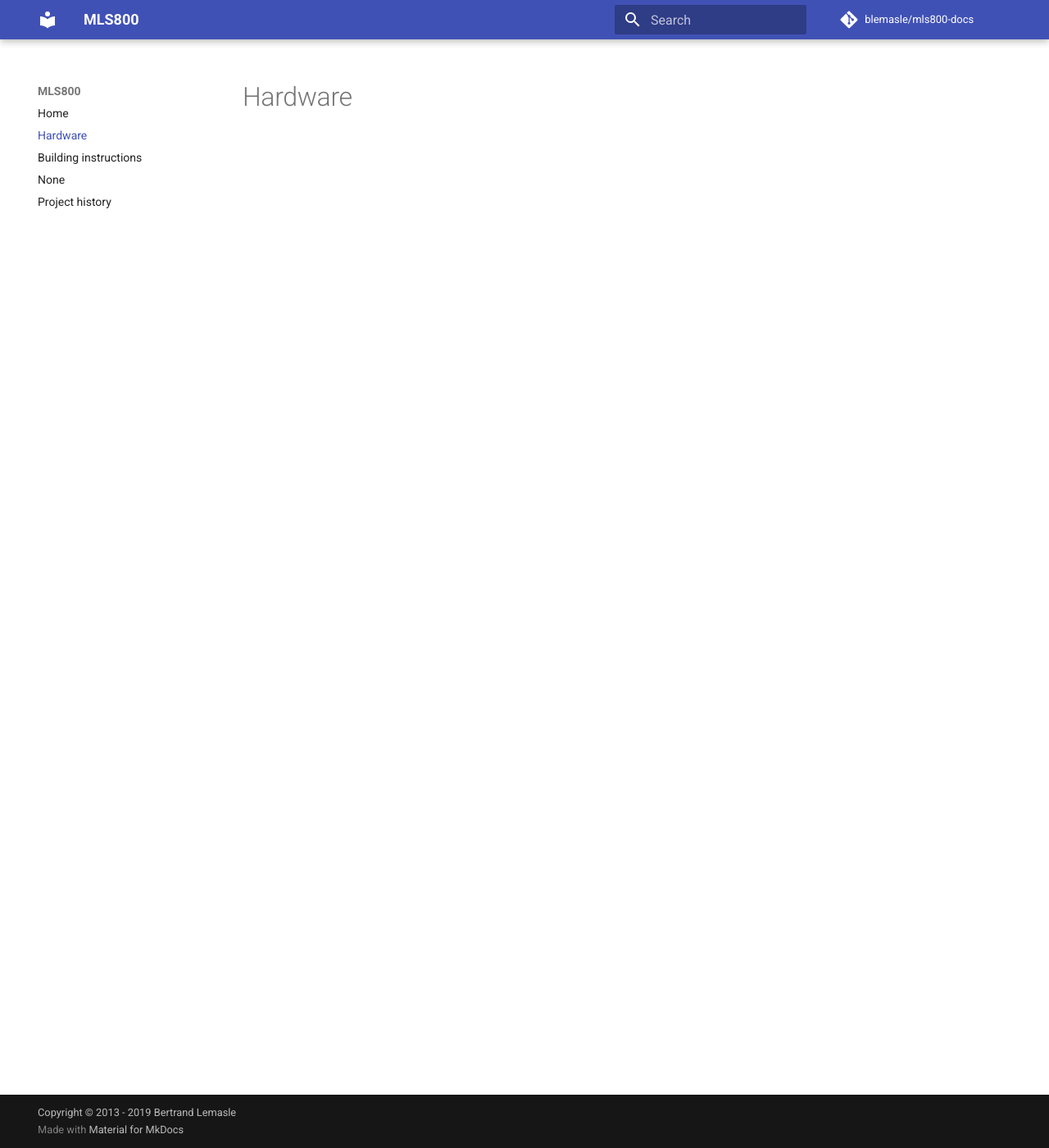
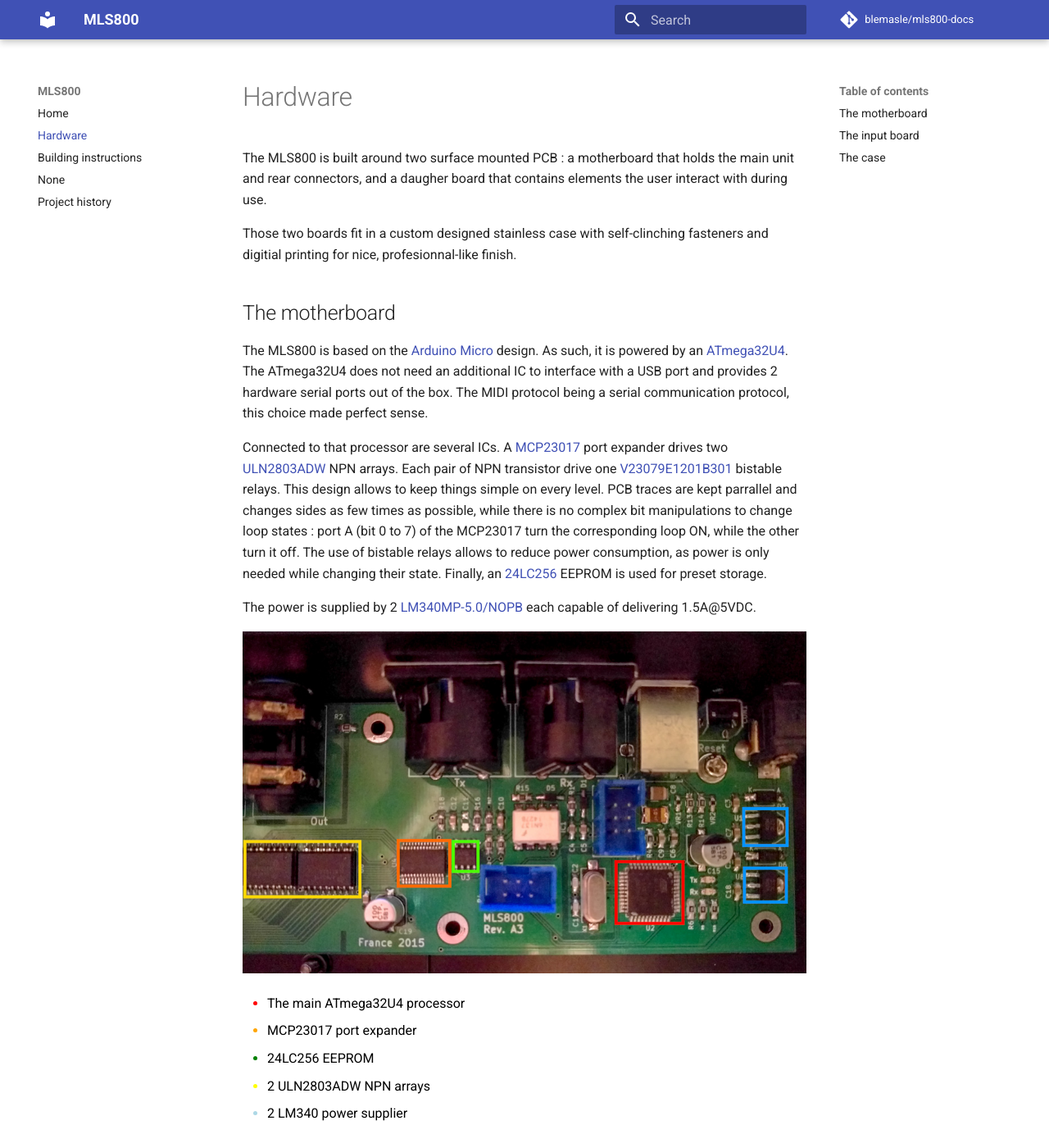
Before and after one commit to blemasle/mls800, an MkDocs documentation site: the page built from docs/hardware.md, in a window 1280 px wide and 1400 px high. Shown: the whole window at 82% size. Built offline with MkDocs 1.6.1 and Material for MkDocs 9.7.7, drawn with Linux system fonts in a browser that asks for light colours; comment, search, counter and statistics services are not loaded; some of the changed text lies outside the part shown.

Commit message:
Filled up hardware.md and added assets

```diff
--- a/docs/hardware.md
+++ b/docs/hardware.md
@@ -1 +1,43 @@
 # Hardware
+
+The MLS800 is built around two surface mounted PCB : a motherboard that holds the main unit and rear connectors, and a daugher board that contains elements the user interact with during use.
+
+Those two boards fit in a custom designed stainless case with self-clinching fasteners and digitial printing for nice, profesionnal-like finish.
+
+## The motherboard
+
+The MLS800 is based on the [Arduino Micro](https://store.arduino.cc/usa/arduino-micro) design. As such, it is powered by an [ATmega32U4](https://www.microchip.com/wwwproducts/en/ATmega32U4). The ATmega32U4 does not need an additional IC to interface with a USB port and provides 2 hardware serial ports out of the box. The MIDI protocol being a serial communication protocol, this choice made perfect sense.
+
+Connected to that processor are several ICs. A [MCP23017](https://www.microchip.com/wwwproducts/en/MCP23017) port expander drives two [ULN2803ADW](https://www.ti.com/store/ti/en/p/product?p=ULN2803ADW) NPN arrays. Each pair of NPN transistor drive one [V23079E1201B301](https://www.te.com/usa-en/product-6-1393788-8.html) bistable relays. This design allows to keep things simple on every level. PCB traces are kept parrallel and changes sides as few times as possible, while there is no complex bit manipulations to change loop states : port A (bit 0 to 7) of the MCP23017 turn the corresponding loop ON, while the other turn it off. The use of bistable relays allows to reduce power consumption, as power is only needed while changing their state. Finally, an [24LC256](https://www.microchip.com/wwwproducts/en/en010828) EEPROM is used for preset storage.
+
+The power is supplied by 2 [LM340MP-5.0/NOPB](https://www.ti.com/store/ti/en/p/product/?p=LM340MP-5.0/NOPB) each capable of delivering 1.5A@5VDC.
+
+![Main components iFixit style](assets/hardware-motherboard-ifixit.jpg)
+
+<ul>
+	<li style="color:red">
+		<span style="color:black">The main ATmega32U4 processor</span>
+	</li>
+	<li style="color:orange">
+		<span style="color:black">MCP23017 port expander</span>
+	</li>
+	<li style="color:green">
+		<span style="color:black">24LC256 EEPROM</span>
+	</li>
+	<li style="color:yellow">
+		<span style="color:black">2 ULN2803ADW NPN arrays</span>
+	</li>
+	<li style="color:lightblue">
+		<span style="color:black">2 LM340 power supplier</span>
+	</li>
+</ul>
+
+## The input board
+
+The input board is simply a daugher board that connects directly to the motherboard. It contains a [LTC-5723HR](http://optoelectronics.liteon.com/upload/download/DS-30-96-124/C5723HR.pdf) 4 digits 7 segments display and 10 high quality illuminated [Apem MEC switches](https://www.apem.com/int/29-mec-switches) switches (5GSH93582 combined with 1ES096 caps).
+
+![Daughterboard](assets/hardware-daughterboard.jpg)
+
+The display and 8 of those are controlled by an [AS1115-BSST](https://ams.com/as1115), while the two remaining switches are controlled directly by the main processor. The AS1115 being capable of driving up to 8 7 segments, a neat trick was to use the 8 LEDs of the loop switches as if there were a fifth digit. Saving ATmega32U4 pins and reducting components at the same time !
+
+## The case
```
Also changed, not shown: docs/assets/hardware-daughterboard.jpg (added), docs/assets/hardware-motherboard-ifixit.jpg (added), docs/assets/hardware-rack-back.jpg (added), docs/assets/hardware-rack-back2.jpg (added), docs/assets/hardware-rack-fasteners.jpg (added), docs/assets/hardware-rack-front-left.jpg (added), docs/assets/hardware-rack-front-right.jpg (added), docs/assets/hardware-running.jpg (added).
